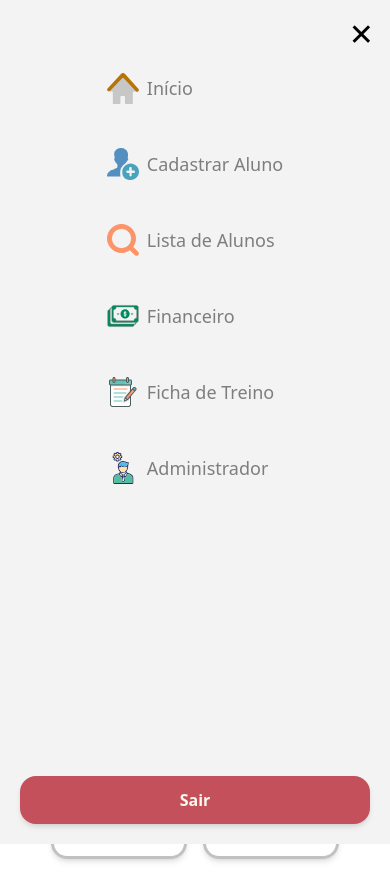
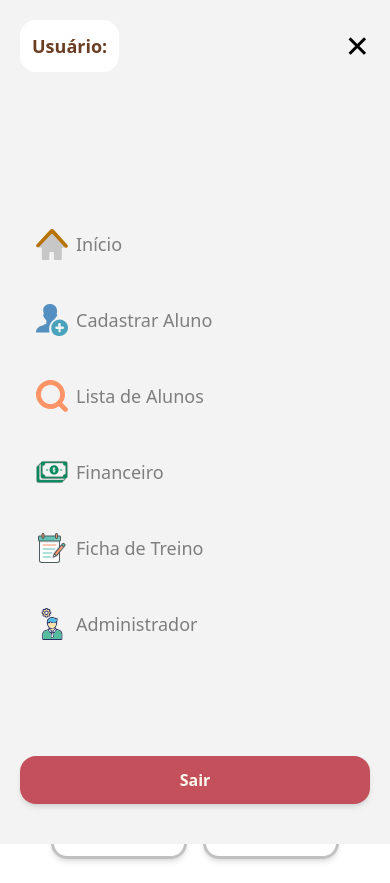
Before and after one commit to LuizHenri16/fitzone-frontend, a Next.js app: page /inicio in a window 390 px wide. Both pictures are taken after a click on the button 36 px from the left and 28 px from the top of the page. Built offline with nearby package versions, Linux system fonts and the light colour scheme.

Commit message:
update: Atualizado sidebar

```diff
--- a/src/components/fitzone/sidebar.tsx
+++ b/src/components/fitzone/sidebar.tsx
@@ -35,12 +35,16 @@ export const Sidebar: React.FC = () => {
         </nav>
 
         {isOpen && (
-          <div className="w-full fixed inset-0 bg-[#F3F3F3] bg-opacity-95 flex flex-col justify-between items-center z-50 px-5 py-5">
-            <button onClick={() => setIsOpen(false)} className="absolute top-4 right-4 text-3xl hover:text-[#c5c5c5] cursor-pointer">
-              ✕
-            </button>
+          <div className="fixed inset-0 bg-[#F3F3F3] bg-opacity-95 flex flex-col items-center justify-between z-50 px-5 py-5">
 
-            <div className="flex flex-col items-center gap-5 mt-10">
+            <div className="w-full max-w-md">
+              <div className="flex justify-between items-center gap-6">
+                <p className="bg-white p-3 rounded-2xl font-bold text-lg text-[#6B3E23] whitespace-nowrap">Usuário:</p>
+                <button onClick={() => setIsOpen(false)} className="text-3xl hover:text-[#c5c5c5] cursor-pointer">✕</button>
+              </div>
+            </div>
+
+            <div className="flex flex-col items-center gap-5 mt-10 w-full max-w-md">
               <SidebarButton name="Início" onClick={() => router.push("/inicio")} urlIcon="/icons/inicio-icon.svg" altIcon="Sidebarbutton icone" />
               <SidebarButton name="Cadastrar Aluno" onClick={() => router.push("/aluno/cadastro")} urlIcon="/icons/cadastraraluno-icon.svg" altIcon="Sidebarbutton icone" />
               <SidebarButton name="Lista de Alunos" onClick={() => router.push("/aluno")} urlIcon="/icons/listaraluno-icon.svg" altIcon="Sidebarbutton icone" />
@@ -48,8 +52,11 @@ export const Sidebar: React.FC = () => {
               <SidebarButton name="Ficha de Treino" onClick={() => router.push("/fichadetreino")} urlIcon="/icons/fichadetreino-icon.svg" altIcon="Sidebarbutton icone" />
               <SidebarButton name="Administrador" onClick={() => router.push("/administrador")} urlIcon="/icons/administrador-icon.svg" altIcon="Sidebarbutton icone" />
             </div>
-            <div className="w-full">
-              <Button name="Sair" theme="red" onClick={() => router.push("/login")} />
+
+            <div className="w-full flex justify-center mb-5">
+              <div className="max-w-md w-full">
+                <Button name="Sair" theme="red" onClick={() => router.push("/login")} />
+              </div>
             </div>
           </div>
         )}
```
